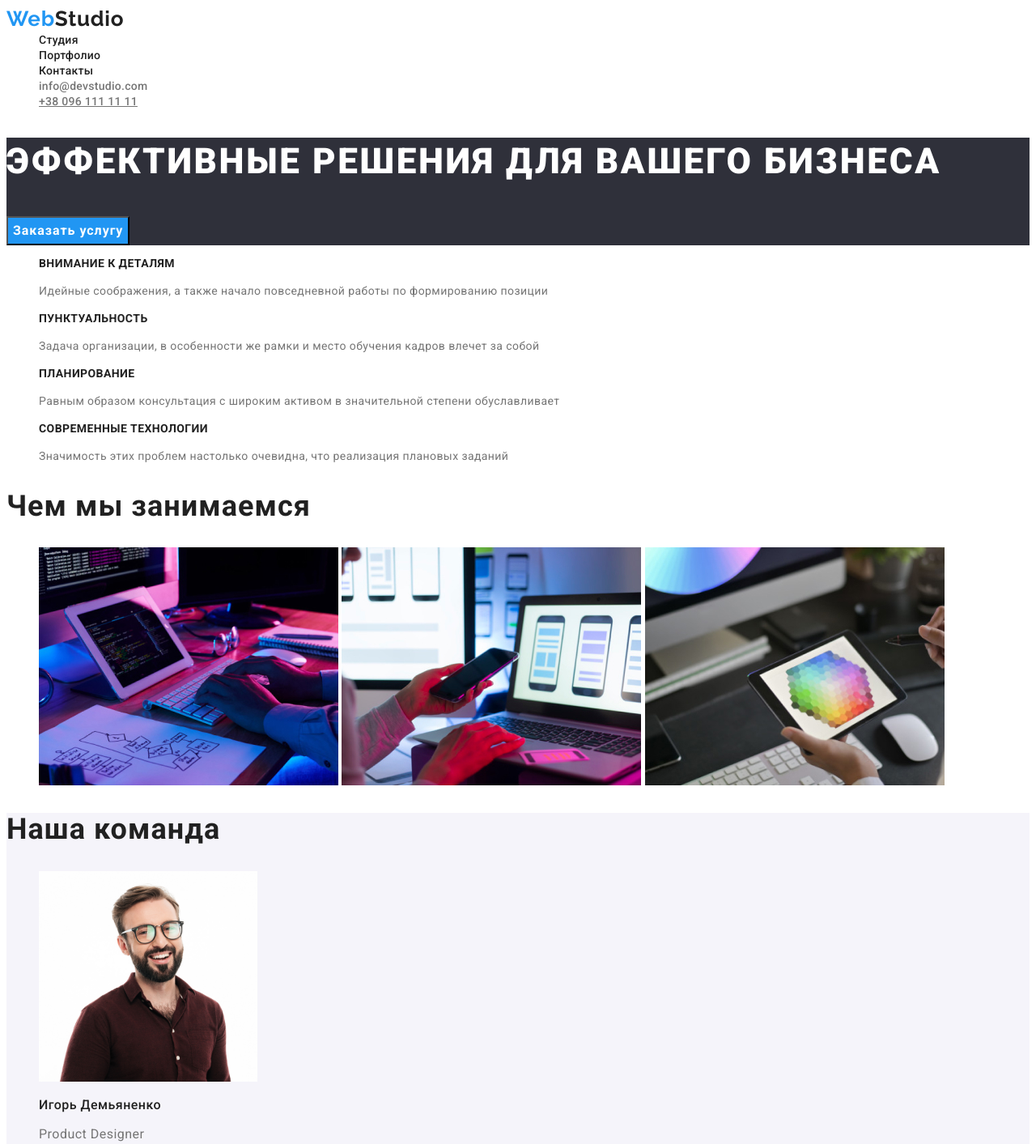
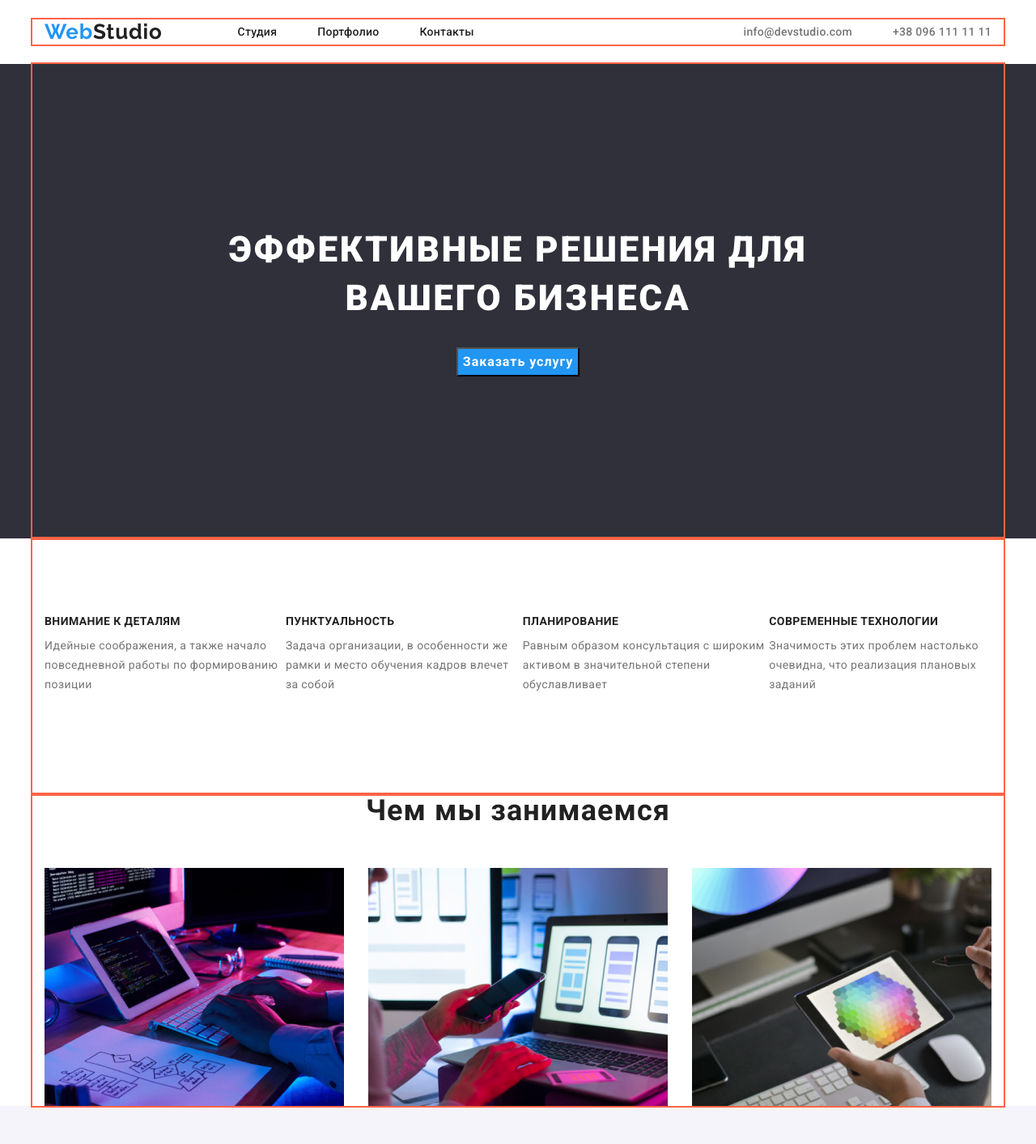
Before and after one commit to imaaxxx/goit-markup-hw-02, a plain HTML site: page index.html in a window 1280 px wide. Shown: the top 1413 px of the page at 81% size. Drawn offline with nearby package versions, Linux system fonts and the light colour scheme.

Commit message:
new style and class

```diff
--- a/css/style.css
+++ b/css/style.css
@@ -2,13 +2,29 @@
     --brand-color: #212121;
     --brand-blue-color: #2196F3;
     --brand-white-color: #ffffff;
+    --brand-grey-color: #757575;
+}
+
+p, h1, h2, h3, h4, h5, h6 {
+    margin: 0;
+}
+
+ul {
+    margin: 0;
+    padding-left: 0;
+}
+
+img {
+display: block;
+max-width: 100%;
+height: auto;
 }
 
 
 body {
     font-family: 'Roboto', sans-serif;
     background-color:var(--brand-white-color);
-    color: var(--brand-color)
+    color: var(--brand-color);
     font-size: 14px;
     letter-spacing: 0.03em;
 }
@@ -20,6 +36,79 @@ ul {
 }
 
 
+.container {
+    width: 1200px;
+    margin: 0 auto;
+    padding-left: 15px;
+    padding-right: 15px;
+    outline: 2px solid tomato;
+}
+
+
+.header--list {
+    display: flex;
+    justify-content:space-between;
+}
+
+.header--nav {
+    display: flex;
+    align-items: center;
+}
+
+.header .container{
+display: flex;
+align-items: center;
+}
+
+
+
+.header--list2 {
+    display: flex;
+    justify-content:space-between;
+    margin-left: auto;
+}
+
+
+
+.container .benefits{
+    display: flex;
+    align-items: center;
+    }
+
+.hero-content {
+padding: 200px 200px;
+text-align: center;
+}
+
+.benefits {
+    padding-top: 94px;
+    padding-bottom: 94px;
+}
+
+
+.benefits--list {
+    display: flex;
+    justify-content:space-between;
+    flex-direction: column;
+}
+
+.benefits--item {
+    display: flex;
+    flex-direction: column;
+    margin-bottom: 30px;
+    border-radius: 0px 0px 4px 4px;
+}
+
+
+
+
+.header {
+    padding-top: 24px;
+    padding-bottom: 24px;
+}
+
+
+
 .logo-header {font-family: 'Raleway',sans-serif;
     font-weight: 700;
     font-size: 26px;
@@ -27,6 +116,8 @@ ul {
     letter-spacing: 0.03em;
     text-decoration: none;
     color:var(--brand-blue-color);
+    margin-right: 93px;
+    display: flex;
 }
 
     .logo-accent1 {
@@ -65,9 +156,9 @@ font-weight: 500;
 font-size: 14px;
 line-height: 1.2;
 letter-spacing: 0.02em;
-
 color:var(--brand-color);
 text-decoration: none;
+margin-right: 50px;
 }
 
 
@@ -85,8 +176,8 @@ text-decoration: none;
     font-size: 14px;
     line-height: 1.14;
     letter-spacing: 0.02em;
-
-    color:#757575;
+    margin-right: 50px;
+    color:var(--brand-grey-color);
     text-decoration: none;
 }
 
@@ -107,6 +198,7 @@ text-decoration: none;
 
     color: var(--brand-color);
     text-decoration: none;
+    margin-right: 50px;
 }
 
 .more--contacts:hover {
@@ -142,7 +234,8 @@ text-decoration: none;
     line-height: 1.14;
     letter-spacing: 0.02em;
 
-    color: #757575;
+    color:var(--brand-grey-color);
+    text-decoration: none;
 
 }
 
@@ -161,6 +254,7 @@ text-decoration: none;
     letter-spacing: 0.02em;
 
     color: #757575;
+    text-decoration: none;
 
 }
 
@@ -176,6 +270,7 @@ text-decoration: none;
     clip-path: inset(100%);
     clip: rect(0 0 0 0);
     overflow: hidden;
+    padding-bottom: 0px;
   }
 
 
@@ -246,9 +341,12 @@ color:var(--brand-white-color);
 
     letter-spacing: 0.03em;
     text-decoration: none;
+    list-style-type: none;
 
     color: rgba(255, 255, 255, 0.6);
 }
+
+
 
 
 .footer--tel:hover {
@@ -271,16 +369,14 @@ text-decoration: none;
 color: rgba(255, 255, 255, 0.6);
 }
 
-.body--color {
-    background: #E5E5E5;
-}
-
 
 .button--2:hover {
-    color: var(--brand-blue-color);
+background-color: var(--brand-blue-color);
+color: var(--brand-white-color);
 }
 .button--2:focus {
-    color: var(--brand-blue-color);
+background-color: var(--brand-blue-color);
+color: var(--brand-white-color);
 }
 
 
@@ -309,6 +405,7 @@ color: rgba(255, 255, 255, 0.6);
     letter-spacing: 0.03em;
 
     color: #757575;
+    padding-bottom: 10px;
 }
 
 
@@ -321,6 +418,8 @@ color: rgba(255, 255, 255, 0.6);
     letter-spacing: 0.03em;
 
     color: #757575;
+    display: flex;
+    justify-content:space-between;
 }
 
 .subtitle {
@@ -344,6 +443,7 @@ color: rgba(255, 255, 255, 0.6);
     text-transform: uppercase;
     letter-spacing: 0.06em;
     color:var(--brand-white-color);
+    margin-bottom: 30px;
 }
 
 .section--color{
@@ -377,8 +477,9 @@ background-color:var(--brand-blue-color);
     line-height: 16px;
     letter-spacing: 0.03em;
     text-transform: uppercase;
+    color: var(--brand-color);
+    margin-bottom: 10px;
 
-    color: var(--brand-color);
   }
 
 
@@ -387,15 +488,81 @@ background-color: #F5F4FA;
 }
 
 
+.team--list {
+    display: flex;
+    margin-right: 30px;
+    padding-bottom: 0;
+}
+
+
+
+
+
 .heading {
     font-family: 'Roboto';
 font-weight: 700;
 font-size: 36px;
 line-height: 1.16;
 letter-spacing: 0.03em;
+text-align: center;
+padding-top: 0px;
+padding-bottom: 50px;
 
 color: var(--brand-color);
 }
+
+
+.heading--team {
+    font-family: 'Roboto';
+font-weight: 700;
+font-size: 36px;
+line-height: 1.16;
+letter-spacing: 0.03em;
+text-align: center;
+padding-top: 94px;
+padding-bottom: 50px;
+
+color: var(--brand-color);
+}
+
+
+
+
+.activity--button2 {
+    display: flex;
+    justify-content:space-between;
+}
+
+
+
+.activity--list {
+    display: flex;
+    justify-content:space-between;
+}
+
+.activity--list .item--heading img {
+    display: block;
+}
+
+
+.team--list {
+    display: flex;
+    justify-content: space-between;
+}
+
+
+
+.team--item {
+    display: flex;
+    flex-direction: column;
+    align-items: center;
+    box-shadow: 0px 1px 3px rgba(0,0,0,0.12), 0px 1px 1px;
+    margin-bottom: 94px;
+    border-radius: 0px 0px 4px 4px;
+    background-color: var(--brand-white-color);
+}
+
+
 
 .caption {
     font-family: 'Roboto';
@@ -407,4 +574,6 @@ color: var(--brand-color);
     letter-spacing: 0.03em;
 
     color:var(--brand-color);
+    padding-top: 30px;
+    padding-bottom: 10px;
 }
--- a/index.html
+++ b/index.html
@@ -7,14 +7,19 @@
   <title>Document</title>
   <link rel="preconnect" href="https://fonts.googleapis.com">
   <link rel="preconnect" href="https://fonts.gstatic.com" crossorigin>
+
+  <link rel="stylesheet" href="https://cdnjs.cloudflare.com/ajax/libs/modern-normalize/1.1.0/modern-normalize.min.css" integrity="sha512-wpPYUAdjBVSE4KJnH1VR1HeZfpl1ub8YT/NKx4PuQ5NmX2tKuGu6U/JRp5y+Y8XG2tV+wKQpNHVUX03MfMFn9Q==" crossorigin="anonymous" referrerpolicy="no-referrer" />
+
+
   <link href="https://fonts.googleapis.com/css2?family=Inter&family=Raleway:wght@700&family=Roboto:wght@400;500;700;900&display=swap" rel="stylesheet">
   <link rel="stylesheet" href="./css/style.css">
 </head>
 <body>
-  <header>
-    <nav>
+  <header class="header">
+    <div class="container">
+    <nav class="header--nav">
 <a class="logo-header" href="" lang="en">Web<span class="logo-accent1">Studio</span></a>
-    <ul>
+    <ul class="header--list">
       <li>
       <a href="./index.html" class="more--studio--portfolio">Студия</a>
     </li>
@@ -26,7 +31,7 @@
         </li>
     </ul>
   </nav>
-    <ul>
+    <ul class="header--list2">
         <li>
           <a href="mailto:info@devstudio.com" class="more--email1">info@devstudio.com</a>
           </li>
@@ -34,85 +39,101 @@
           <a href="tel:+380961111111" class="more--tel1">+38 096 111 11 11</a>
            </li>
       </ul>
+    </div>
   </header>
   <main>
   <section class="section--color">
+    <div class="container">
+      <div class="hero-content">
     <h1 class="title"> Эффективные решения для вашего бизнеса </h1>
     <button name="button" class="btn--service">Заказать услугу</button>
+  </div>
+  </div>
   </section>
 <section>
+  <div class="container">
+    <div class="benefits">
   <h2 class="visually-hidden">Преимущества</h2>
-  <ul>
-    <li>
+  <ul class="benefits--list">
+    <li class="benefits--item">
       <h3 class="subtitle--text">Внимание к деталям</h3>
       <p class ="items--2"> Идейные соображения, а также начало повседневной работы по формированию позиции</p>
     </li>
   </ul>
-  <ul>
-    <li>
+  <ul class="benefits--list">
+    <li class="benefits--item">
       <h3 class="subtitle--text">Пунктуальность</h3>
       <p class="items--2"> Задача организации, в особенности же рамки и место обучения кадров влечет за собой</p>
     </li>
   </ul>
-  <ul>
-    <li>
+  <ul class="benefits--list">
+    <li class="benefits--item">
       <h3 class="subtitle--text">Планирование</h3>
       <p class="items--2"> Равным образом консультация с широким активом в значительной степени обуславливает</p>
     </li>
   </ul>
-  <ul>
-    <li>
+  <ul class="benefits--list">
+    <li class="benefits--item">
       <h3 class="subtitle--text">Современные технологии</h3>
       <p class="items--2"> Значимость этих проблем настолько очевидна, что реализация плановых заданий</p>
     </li>
   </ul>
+</div>
+</div>
 </section>
 <section>
+  <div class="container">
   <h2 class="heading">Чем мы занимаемся</h2>
-  <ul>
+  <ul class="activity--list">
+    <li class="item--heading">
+      <img src="./images/jobpk.jpg" alt="ПК" width="370"/>
+      </li>
+      <li>
+      <img src="./images/mobilephone.jpg" alt="Мобильный" width="370"/>
+    </li>
     <li>
-      <img src="./images/jobpk.jpg" alt="ПК" width="370"/>
-      <img src="./images/mobilephone.jpg" alt="Мобильный" width="370"/>
       <img src="./images/tablet.jpg" alt="Планшет" width="370"/>
     </li>
   </ul>
+</div>
 </section>
 <section class="team">
-  <h2 class="heading">Наша команда</h2>
-<ul>
-  <li>
+  <div class="contanier--team">
+  <h2 class="heading--team">Наша команда</h2>
+<ul class="team--list">
+  <li class="team--item">
     <img src="./images/team-1.jpg" alt="Демьяненко" width="270"/>
     <h3 class="caption">Игорь Демьяненко</h3>
     <p class="items">Product Designer</p>
   </li>
 </ul>
-<ul>
-  <li>
+<ul class="team--list">
+  <li class="team--item">
     <img src="./images/team-3.jpg" alt="Репина" width="270"/>
     <h3 class="caption">Ольга Репина</h3>
     <p class="items">Frontend Developer</p>
   </li>
 </ul>
-<ul>
-  <li>
+<ul class="team--list">
+  <li class="team--item">
     <img src="./images/team-4.jpg" alt="Тарасов" width="270"/>
     <h3 class="caption">Николай Тарасов</h3>
     <p class="items">Marketing</p>
   </li>
 </ul>
-<ul>
-  <li>
+<ul class="team--list">
+  <li class="team--item">
     <img src="./images/team-2.jpg" alt="Ермаков" width="270"/>
     <h3 class="caption">Михаил Ермаков</h3>
     <p class="items">UI Designer</p>
   </li>
 </ul>
+</div>
 </section>
 </main>
 <footer class="footer">
-
+  <div class="container">
  <a class="logo-footer" href="" lang="en">Web<span class="logo-accent">Studio</span></a>
-
   <address>
     <ul>
       <li>
@@ -128,6 +149,7 @@
              </li>
     </ul>
   </address>
+</div>
 </footer>
 </body>
 </html>
```
Also changed, not shown: portfolio.html (+33 -17 lines).
